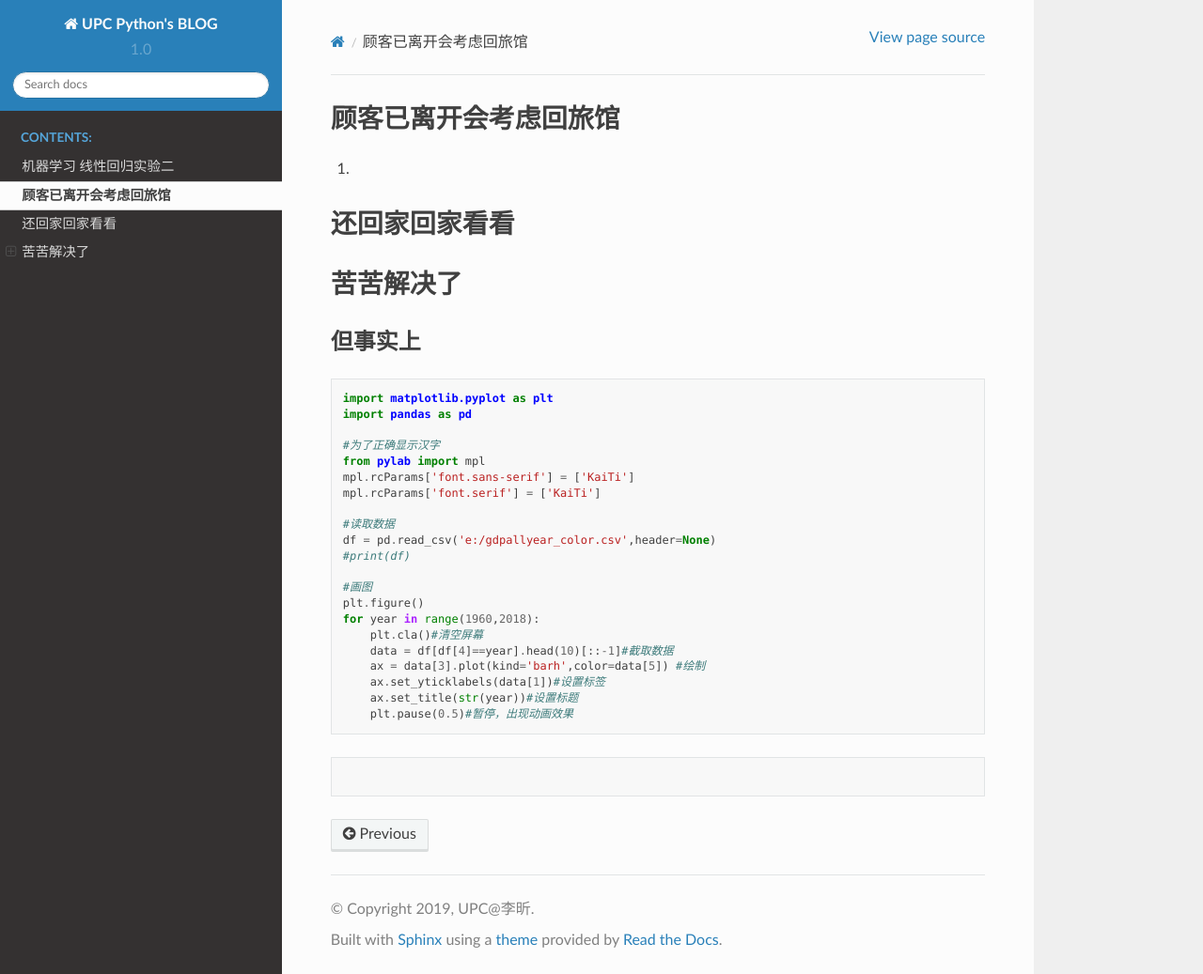
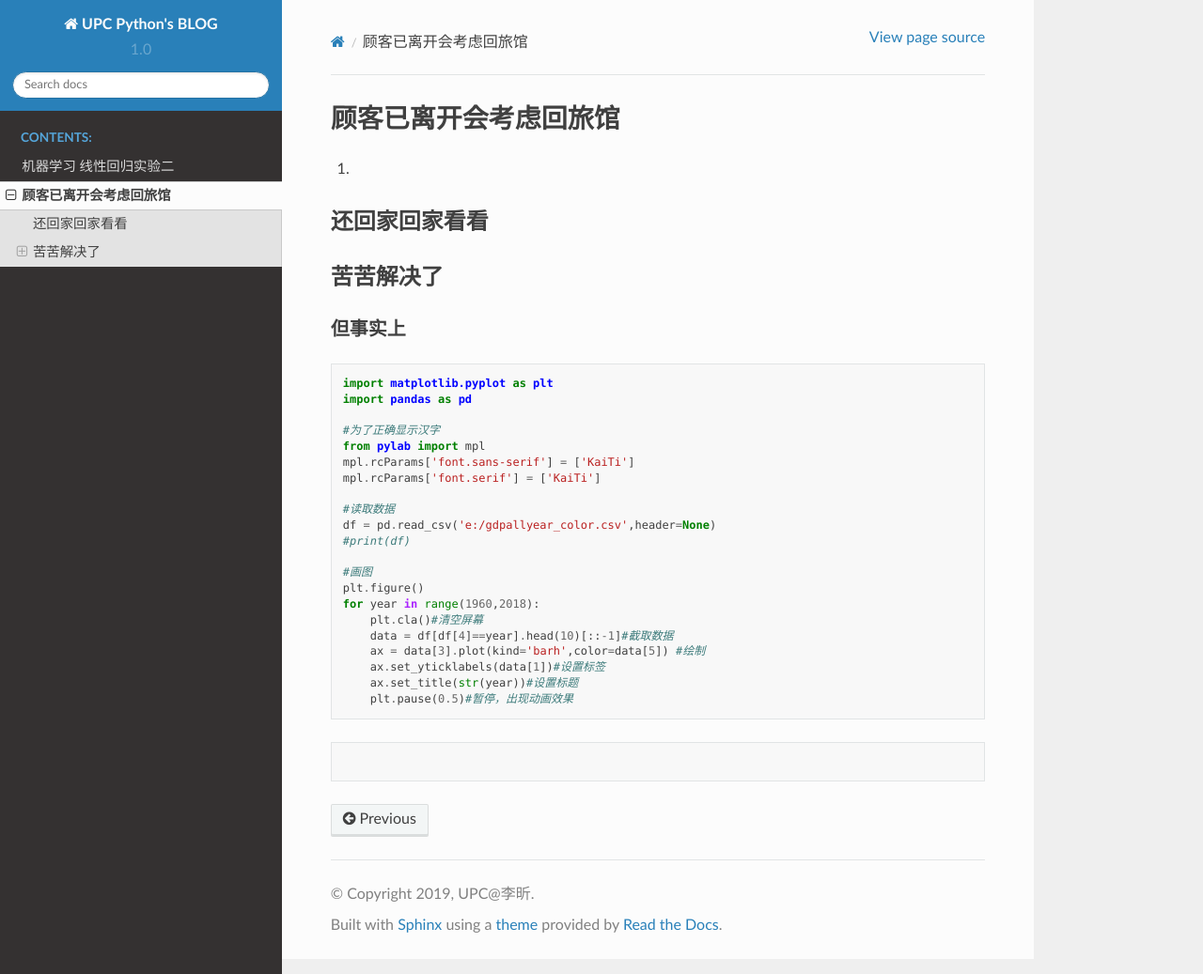
Before and after one commit to cinger007/Python-Blog, a Sphinx documentation site: the page built from source/gdp.md, in a window 1280 px wide and 1037 px high. Shown: the whole window at 94% size. Built offline with Sphinx 7.4.7 and the Read the Docs theme 2.0.0, drawn with Linux system fonts in a browser that asks for light colours.

Commit message:
Add files via upload

```diff
--- a/source/gdp.md
+++ b/source/gdp.md
@@ -1,5 +1,5 @@
 
-## 顾客已离开会考虑回旅馆
+# 顾客已离开会考虑回旅馆
 1. ## 还回家回家看看
 
 2. ## 苦苦解决了
```
